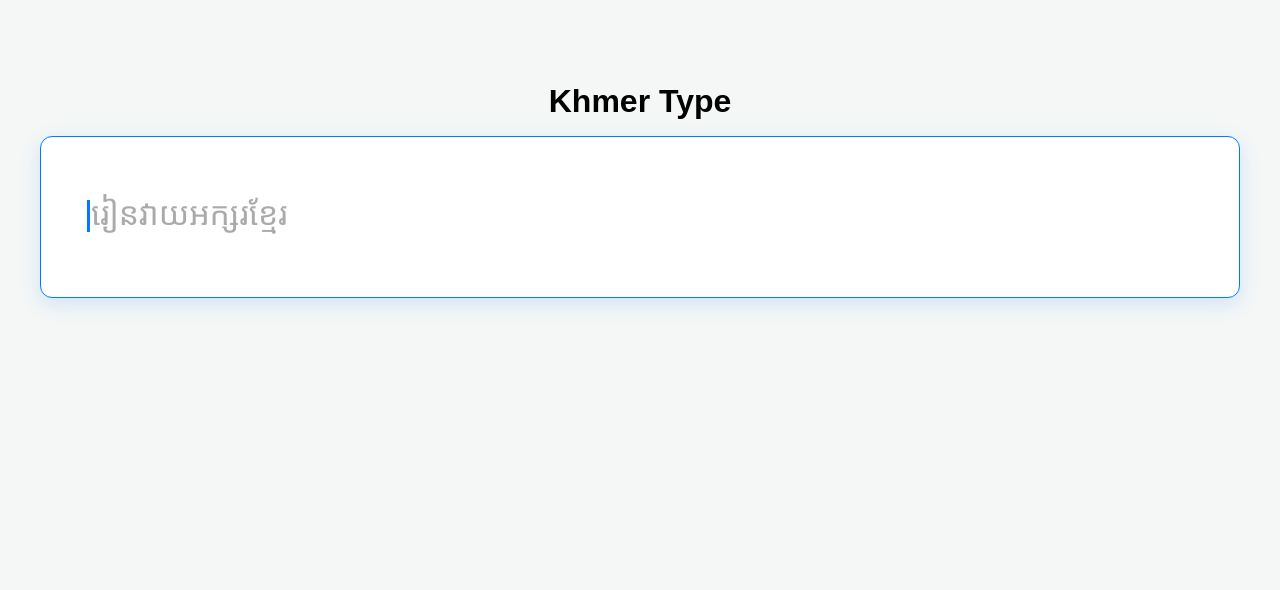
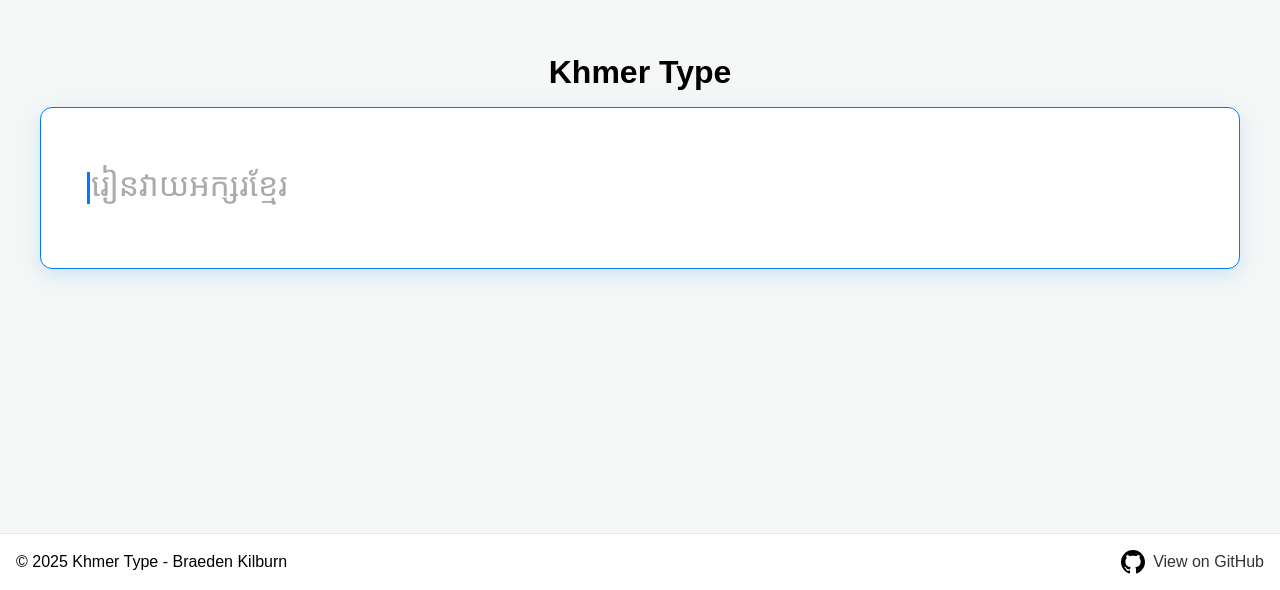
Before and after one commit to BraedenKilburn/khmer-type, a Vue app: page / in a window 1280 px wide. Shown: the part 210-800 px from the top of the page. Built offline with nearby package versions, Linux system fonts and the light colour scheme.

Commit message:
feat: add footer

```diff
--- a/src/App.vue
+++ b/src/App.vue
@@ -1,5 +1,6 @@
 <script setup lang="ts">
 import TypingTrainer from '@/components/TypingTrainer.vue'
+import GlobalFooter from '@/components/GlobalFooter.vue'
 </script>
 
 <template>
@@ -7,6 +8,7 @@
     <h1>Khmer Type</h1>
     <TypingTrainer />
   </main>
+  <GlobalFooter />
 </template>
 
 <style scoped>
@@ -16,6 +18,6 @@
   align-items: center;
   justify-content: center;
   gap: 16px;
-  height: 100vh;
+  flex: 1;
 }
 </style>
--- a/src/assets/main.css
+++ b/src/assets/main.css
@@ -8,3 +8,9 @@
   font-family: 'Khmer OS Battambang', 'Moul', 'Arial', sans-serif;
   background-color: #f4f7f6;
 }
+
+#app {
+  display: flex;
+  flex-direction: column;
+  min-height: 100vh;
+}
--- /dev/null
+++ b/src/components/GlobalFooter.vue
@@ -0,0 +1,57 @@
+<script setup lang="ts">
+const githubUrl = 'https://github.com/BraedenKilburn/khmer-type'
+</script>
+
+<template>
+  <footer class="footer">
+    <p>© {{ new Date().getFullYear() }} Khmer Type - Braeden Kilburn</p>
+    <a :href="githubUrl" target="_blank" rel="noopener noreferrer" class="github-link">
+      <svg
+        width="24"
+        height="24"
+        viewBox="0 0 1024 1024"
+        fill="#000"
+        xmlns="http://www.w3.org/2000/svg"
+      >
+        <path
+          fill-rule="evenodd"
+          clip-rule="evenodd"
+          d="M8 0C3.58 0 0 3.58 0 8C0 11.54 2.29 14.53 5.47 15.59C5.87 15.66 6.02 15.42 6.02 15.21C6.02 15.02 6.01 14.39 6.01 13.72C4 14.09 3.48 13.23 3.32 12.78C3.23 12.55 2.84 11.84 2.5 11.65C2.22 11.5 1.82 11.13 2.49 11.12C3.12 11.11 3.57 11.7 3.72 11.94C4.44 13.15 5.59 12.81 6.05 12.6C6.12 12.08 6.33 11.73 6.56 11.53C4.78 11.33 2.92 10.64 2.92 7.58C2.92 6.71 3.23 5.99 3.74 5.43C3.66 5.23 3.38 4.41 3.82 3.31C3.82 3.31 4.49 3.1 6.02 4.13C6.66 3.95 7.34 3.86 8.02 3.86C8.7 3.86 9.38 3.95 10.02 4.13C11.55 3.09 12.22 3.31 12.22 3.31C12.66 4.41 12.38 5.23 12.3 5.43C12.81 5.99 13.12 6.7 13.12 7.58C13.12 10.65 11.25 11.33 9.47 11.53C9.76 11.78 10.01 12.26 10.01 13.01C10.01 14.08 10 14.94 10 15.21C10 15.42 10.15 15.67 10.55 15.59C13.71 14.53 16 11.53 16 8C16 3.58 12.42 0 8 0Z"
+          transform="scale(64)"
+        />
+      </svg>
+      View on GitHub
+    </a>
+  </footer>
+</template>
+
+<style scoped>
+.footer {
+  display: flex;
+  justify-content: space-between;
+  align-items: center;
+
+  width: 100%;
+  margin: 0 auto;
+  padding: 1rem;
+  background-color: #fff;
+  border-top: 1px solid #eaeaea;
+
+  .github-link {
+    display: flex;
+    align-items: center;
+    gap: 0.5rem;
+    color: #333;
+    text-decoration: none;
+    transition: color 0.2s ease;
+
+    &:hover {
+      color: #42b883;
+
+      svg {
+        fill: #42b883;
+      }
+    }
+  }
+}
+</style>
```
